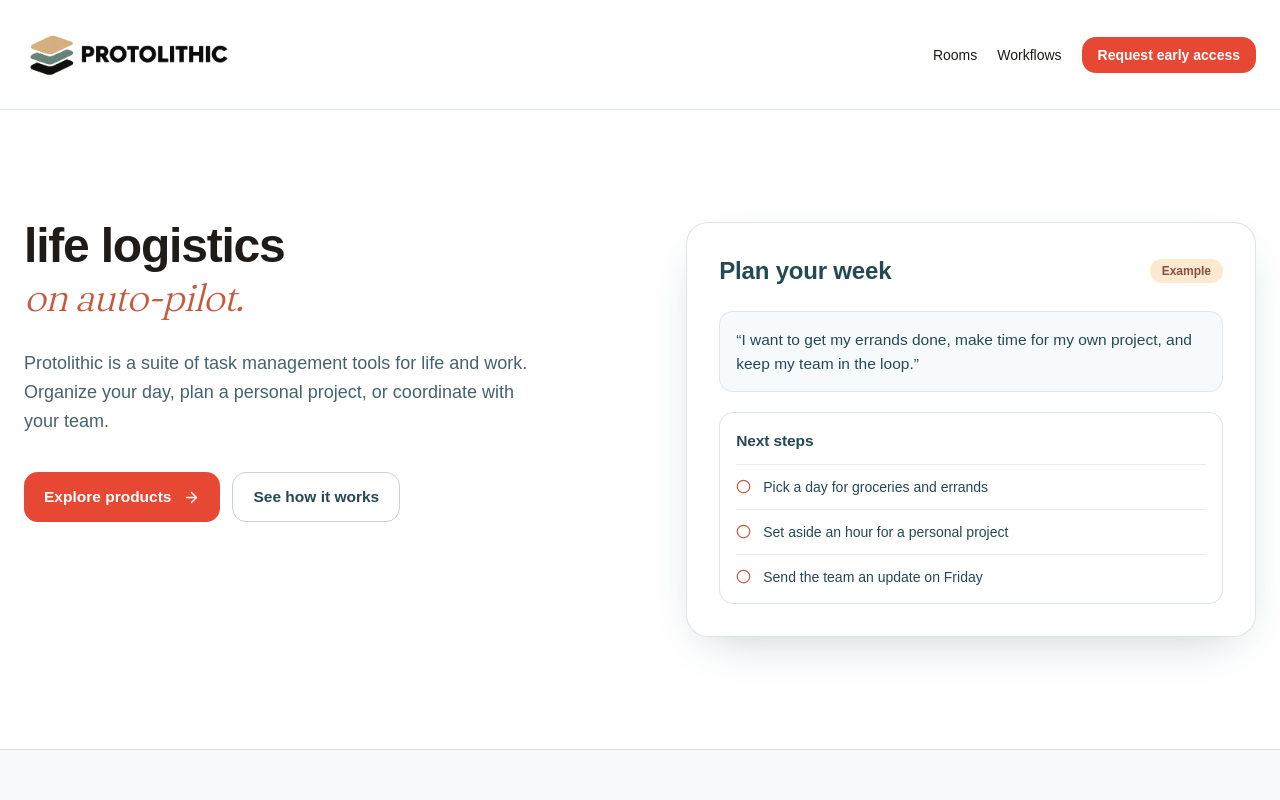
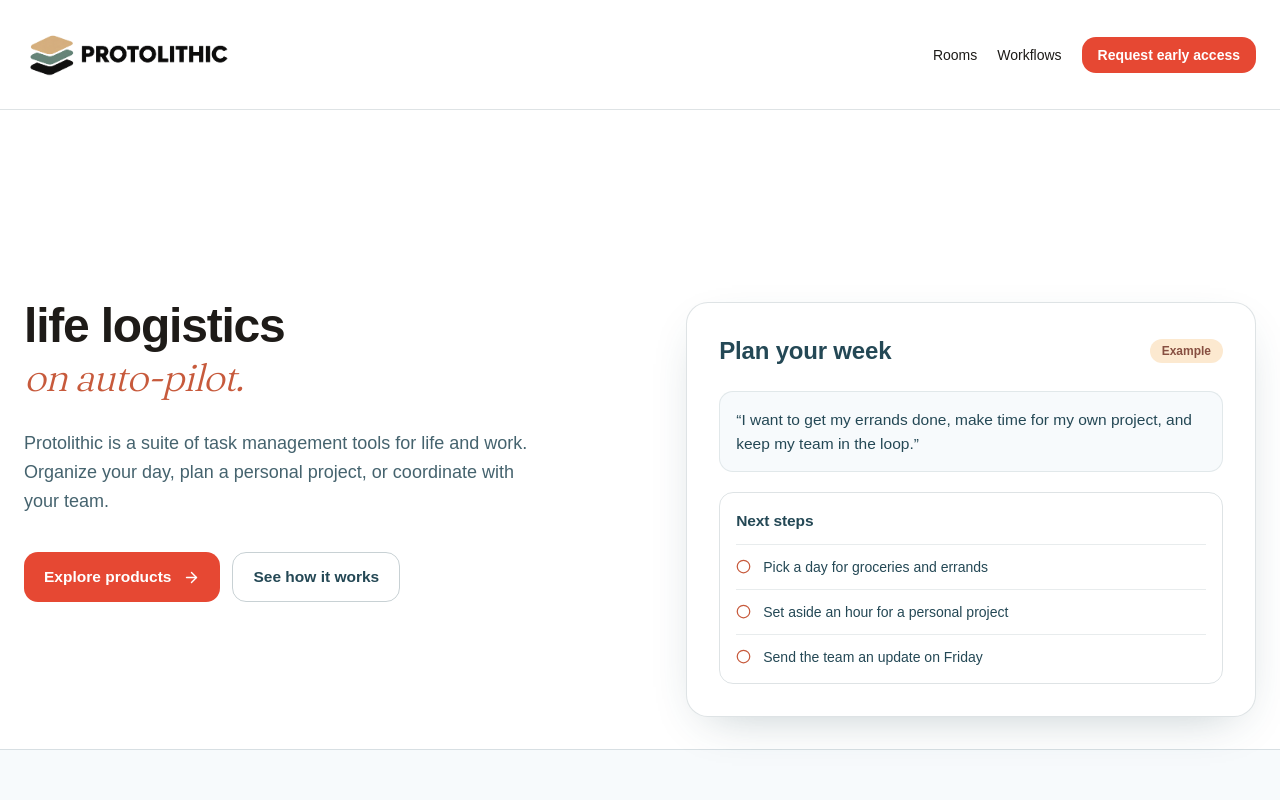
Before and after one commit to techstack-io/protolithic, a Next.js app in the folder client/: page / in a window 1280 px wide. Shown: the top 800 px of the page. Built offline with nearby package versions, Linux system fonts and the light colour scheme; a web font is replaced by a local one.

Commit message:
Changed y-margin

```diff
--- a/client/app/(product)/page.tsx
+++ b/client/app/(product)/page.tsx
@@ -12,7 +12,7 @@ const tasks = ["Pick a day for groceries and errands", "Set aside an hour for a
 export default function Home() {
   return (
     <main>
-      <section className="mx-auto grid max-w-7xl items-start gap-12 px-6 py-16 md:grid-cols-[1.05fr_1fr] md:gap-16 md:py-28">
+      <section className="mx-auto grid max-w-7xl items-start gap-12 px-6 pt-24 pb-12 md:grid-cols-[1.05fr_1fr] md:gap-16 md:pt-48 md:pb-8">
         <div>
         <h1 className="flex flex-col gap-0 text-4xl sm:text-5xl font-semibold tracking-tight text-[#1E1B18]">
           life logistics
```
